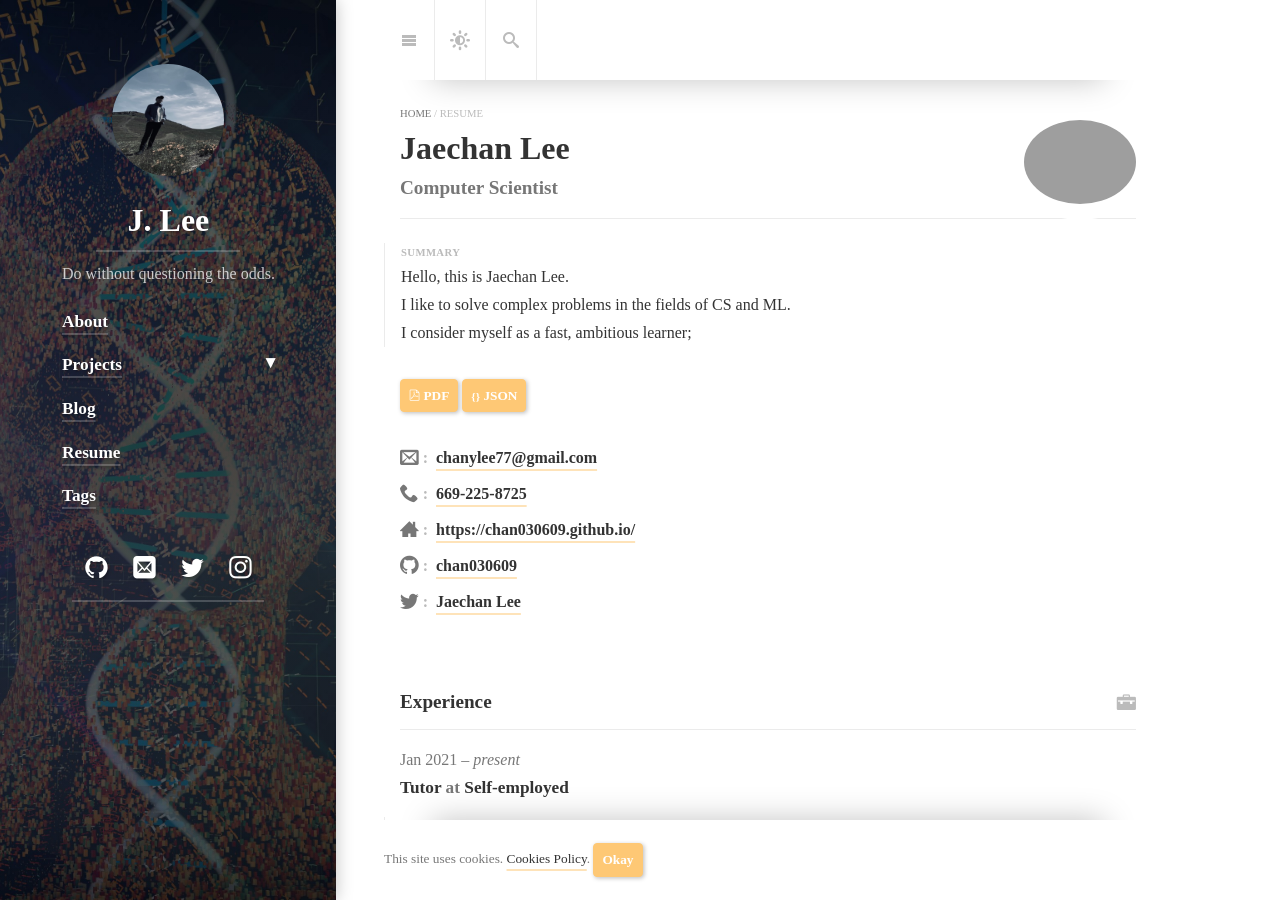
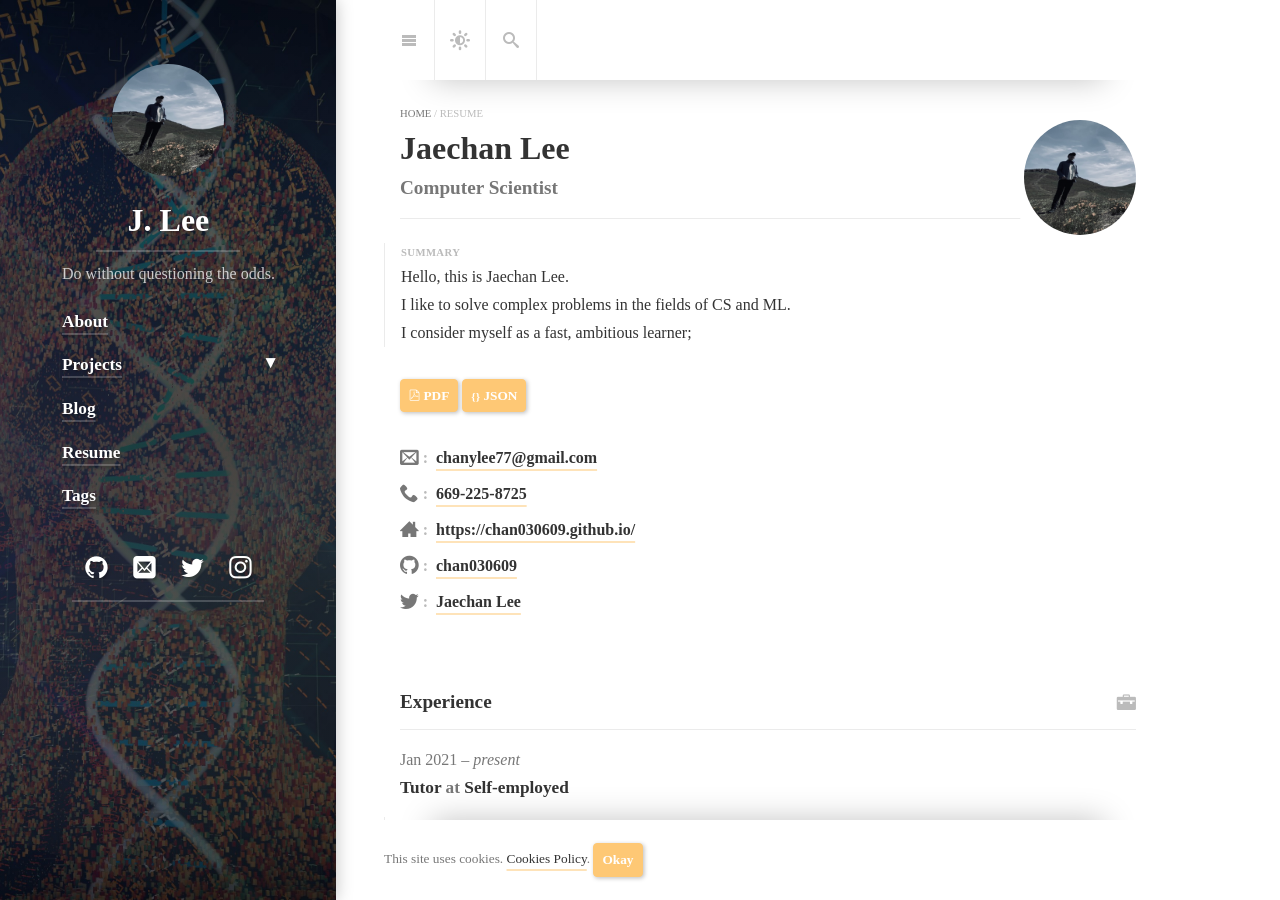
Before and after one commit to chan030609/chan030609.github.io, a Jekyll site: the page built from resume.md, in a window 1280 px wide and 900 px high. Built offline with Jekyll 4.4.1, drawn with Linux system fonts in a browser that asks for light colours; cached includes are drawn as plain includes; nearby versions of some CDN libraries; some web fonts are replaced; library files that are not in the unit come from our copies.

Commit message:
asdjfkl;

```diff
--- a/_data/resume.yml
+++ b/_data/resume.yml
@@ -1,7 +1,7 @@
 basics:
   name: "Jaechan Lee"
   label: "Computer Scientist"
-  picture: /assets/img/seattle.jpg
+  picture: /assets/img/seattle.png
   email: "chanylee77@gmail.com"
   phone: "669-225-8725"
   website: "https://chan030609.github.io/"
```
